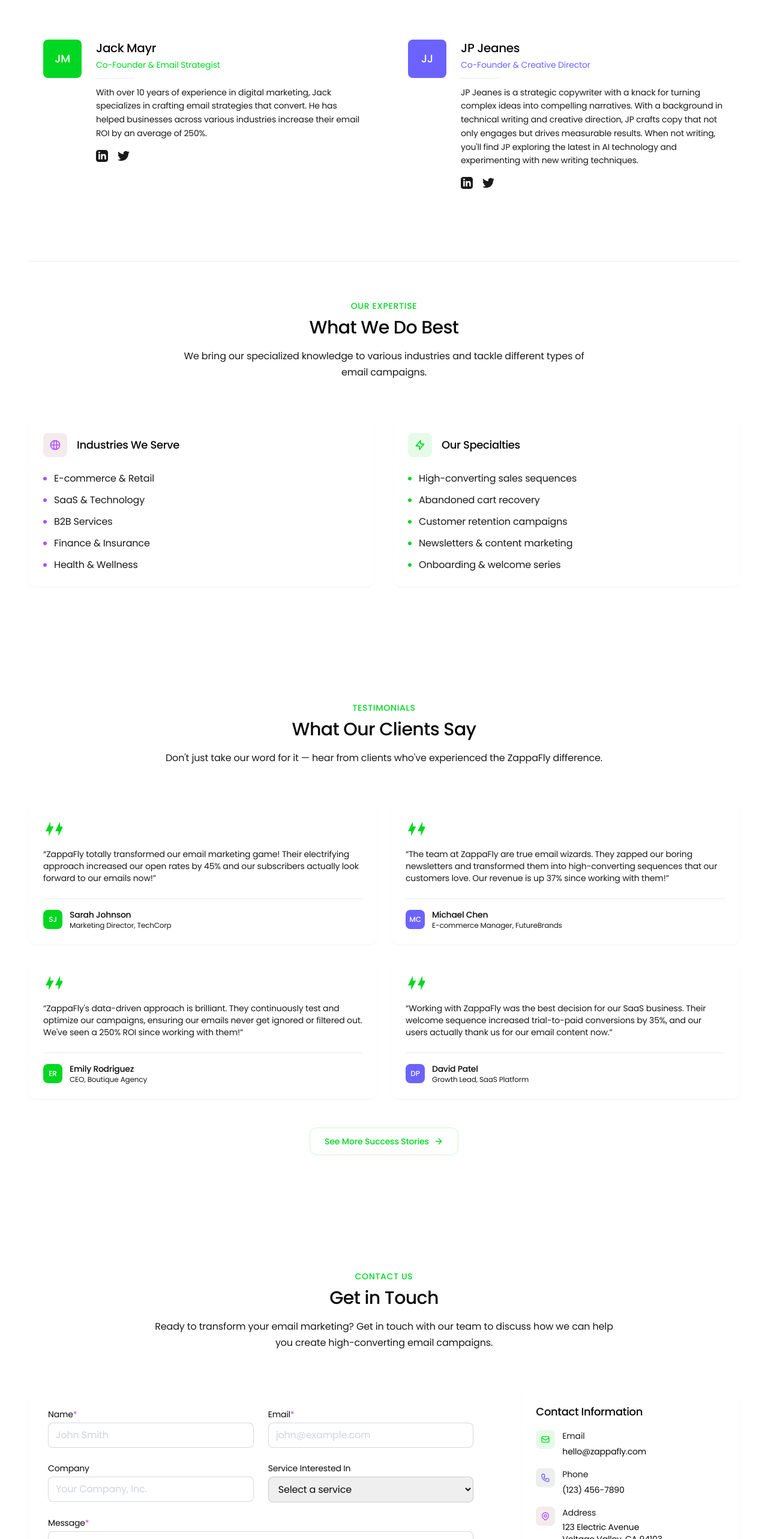
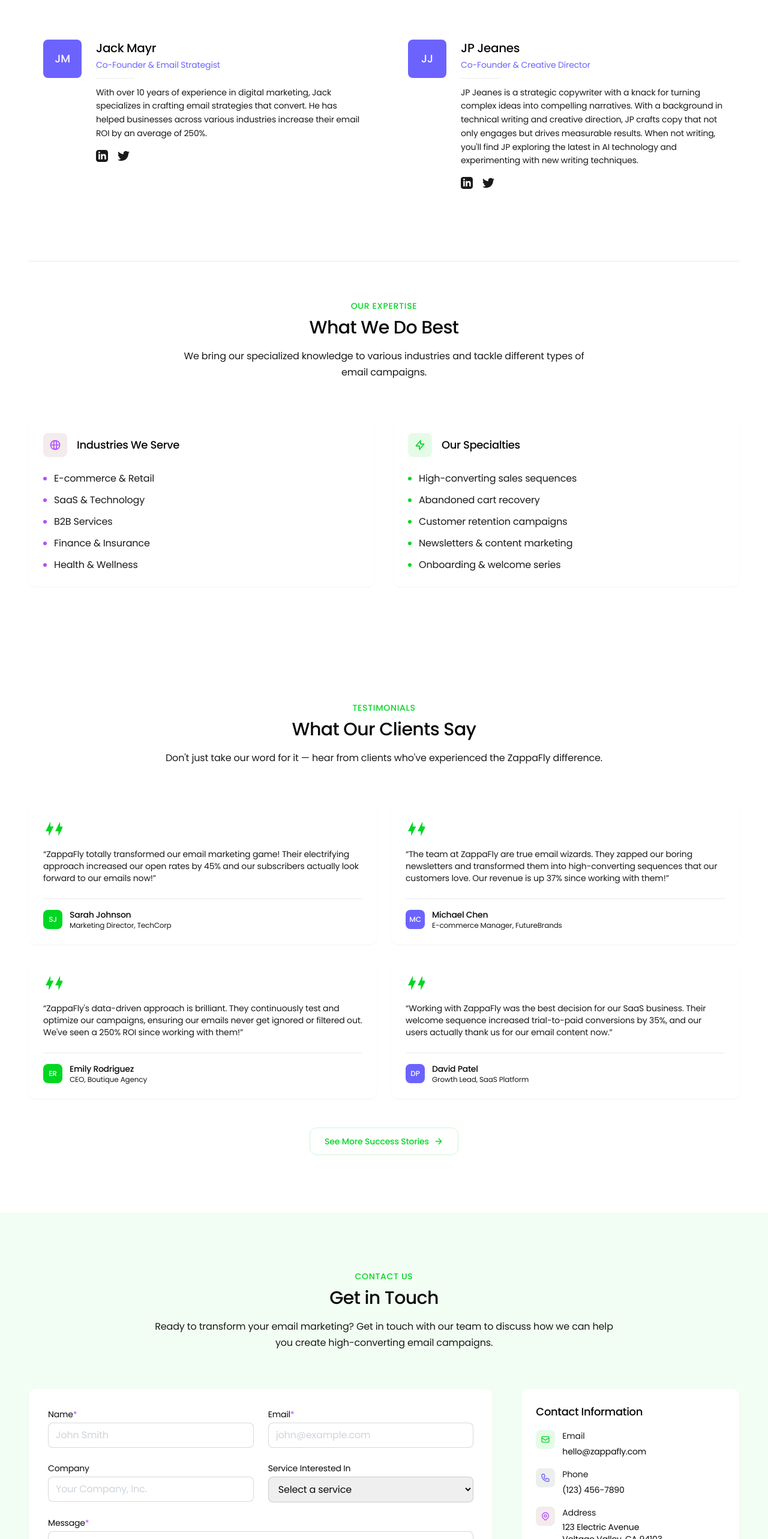
Before and after one commit to JackMayr2/pencraft, a Next.js app: page / in a window 1280 px wide. Shown: the part 3081-5647 px from the top of the page at 60% size. Built offline with nearby package versions, Linux system fonts and the light colour scheme.

Commit message:
minor vis

```diff
--- a/src/components/Contact.tsx
+++ b/src/components/Contact.tsx
@@ -101,7 +101,7 @@ export default function Contact() {
     ];
 
     return (
-        <section id="contact" className="section-padding bg-light">
+        <section id="contact" className="section-padding bg-iridescent/5">
             <div className="container-padded">
                 <div className="text-center max-w-3xl mx-auto mb-16">
                     <h2 className="text-sm uppercase tracking-wider text-iridescent font-medium mb-2">Contact Us</h2>
--- a/src/components/Header.tsx
+++ b/src/components/Header.tsx
@@ -40,7 +40,7 @@ export default function Header() {
                                 <Image src="/new_fly_logo.svg" alt="ZappaFly Logo" width={40} height={40} />
                             </div>
                             <span className="text-xl font-medium tracking-tight">
-                                <span className={isScrolled ? 'text-light' : 'text-light'}>ZappaFly</span>
+                                <span className={isScrolled ? 'text-iridescent' : 'text-light'}>ZappaFly</span>
                             </span>
                         </div>
                     </Link>
--- a/src/components/Team.tsx
+++ b/src/components/Team.tsx
@@ -67,7 +67,7 @@ export default function Team() {
                         <div key={index} className="transition-shadow duration-300 hover:shadow-md">
                             <div className="bg-white p-6 rounded-lg overflow-hidden">
                                 <div className="flex flex-col md:flex-row items-start gap-6">
-                                    <div className={`w-16 h-16 flex-shrink-0 rounded-md ${index === 0 ? 'bg-iridescent' : 'bg-secondary'
+                                    <div className={`w-16 h-16 flex-shrink-0 rounded-md ${index === 0 ? 'bg-secondary' : 'bg-secondary'
                                         } flex items-center justify-center`}>
                                         <span className="text-lg font-medium text-light">
                                             {member.name.split(' ').map(name => name[0]).join('')}
@@ -77,7 +77,7 @@ export default function Team() {
                                         <h3 className="text-xl font-medium text-dark">
                                             {member.name}
                                         </h3>
-                                        <p className={`text-sm mt-1 ${index === 0 ? 'text-iridescent' : 'text-secondary'
+                                        <p className={`text-sm mt-1 ${index === 0 ? 'text-secondary' : 'text-secondary'
                                             }`}>
                                             {member.position}
                                         </p>
```
